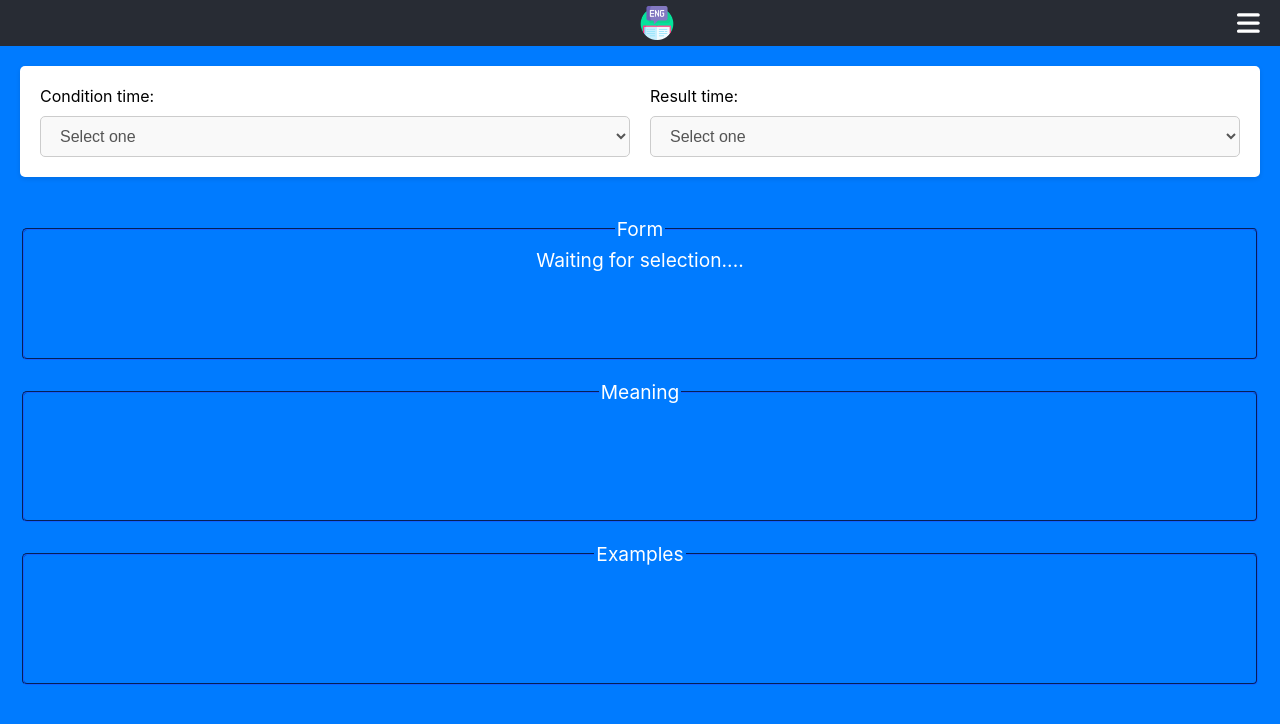
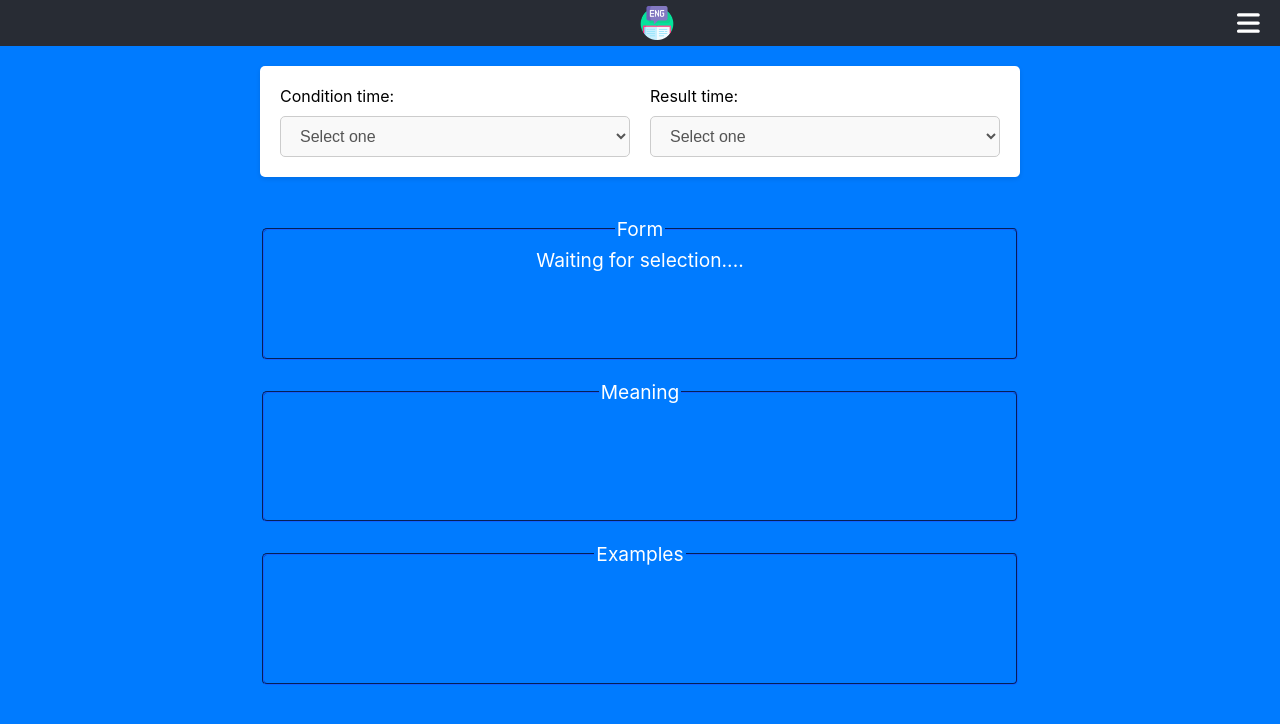
Before and after one commit to ppicapietra/my-conditionals-pwa, a React (Create React App) app: page / in a window 1280 px wide. Shown: the top 724 px of the page. Built offline with nearby package versions, Linux system fonts and the light colour scheme.

Commit message:
Desktop style added for Home page

```diff
--- a/src/pages/home/Home.css
+++ b/src/pages/home/Home.css
@@ -8,6 +8,11 @@ body {
 
 .App-link {
   color: #61dafb;
+}
+
+main {
+  max-width: 800px;
+  margin: auto;
 }
 
 @keyframes heartbeat {
```
